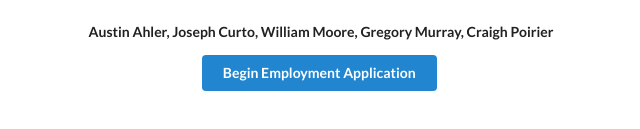
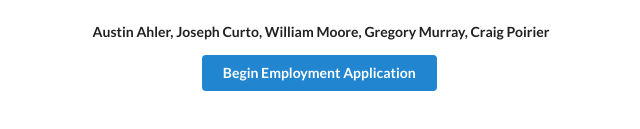
Before and after one commit to gmmurray/HumanFactorsApp, a plain HTML site: page index.html in a window 1280 px wide. Shown: the part 343-472 px from the top of the page, 319-959 px from the left. Drawn offline with nearby package versions, Linux system fonts and the light colour scheme.

Commit message:
Update index.html

```diff
--- a/index.html
+++ b/index.html
@@ -16,7 +16,7 @@
     <h1 class="ui header">Human Factors Team Project - UNFinished Business Employment Application</h1>
     <h3 class="ui header">Cloudy with a Chance of Collab Design Team</h3>
     <img class="ui centered medium image" src="img/main_image.png">
-    <h5 class="ui aligned header">Austin Ahler, Joseph Curto, William Moore, Gregory Murray, Craigh Poirier</h5>
+    <h5 class="ui aligned header">Austin Ahler, Joseph Curto, William Moore, Gregory Murray, Craig Poirier</h5>
     <a class="ui primary button" href="application.html">Begin Employment Application</a>
   </div>
 
```
